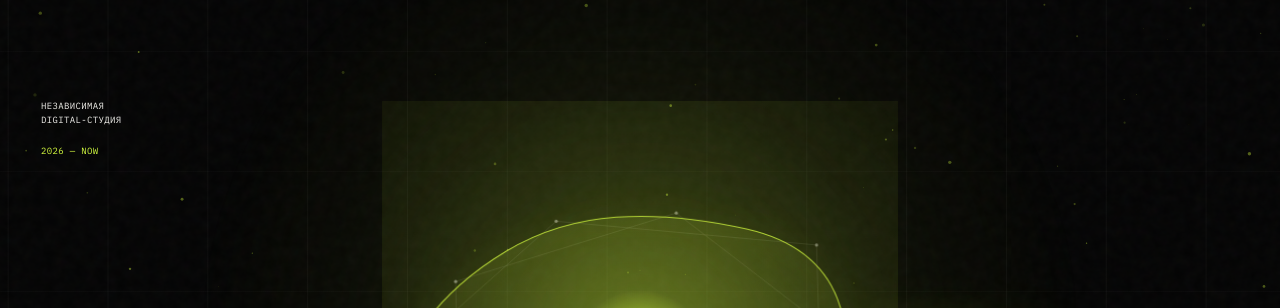
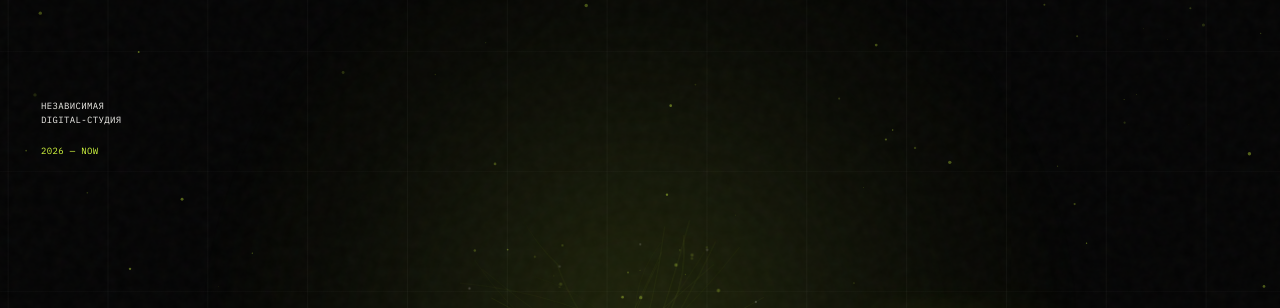
Before and after one commit to acab310501-cmd/Code-Soul, a website built with Vite: page index.html in a window 1280 px wide. Shown: the part 69-377 px from the top of the page. Built offline with nearby package versions, Linux system fonts and the light colour scheme; some packages are replaced by stand-ins of ours; animation ran at ten frames a second.

```diff
--- a/src/components/Organism.js
+++ b/src/components/Organism.js
@@ -1,59 +1,56 @@
 /**
  * Organism — главный герой Hero и символ бренда Code & Soul.
  *
- * Не текст. Не сфера. Не частицы сами по себе.
- * Живая форма на стыке нейронной сети, магнитного поля и плазмы:
- * органическая мембрана SOUL (лаймовое свечение, дыхание, жидкая
- * пульсация — источник энергии всей страницы) и внутри неё —
- * угловатый каркас CODE (тонкие связи и узлы — структура, на
- * которой держится форма).
+ * Визуальный язык: не контур, не многоугольник, не залитая клякса.
+ * Это облако светящихся нитей и пыли — как долгая выдержка нейронного
+ * разряда или плазмы. Тонкие лаймовые нити (SOUL — энергия, жизнь)
+ * веером расходятся из ядра к невидимому каркасу опорных точек
+ * (CODE — структура, которая держит форму, но сама не видна как линия).
+ * Нити рисуются аддитивным блендингом — там, где они пересекаются,
+ * свечение само нарастает, как в референсе.
  *
- * Генеративность: каждый визит — новая, но узнаваемая особь. Число
- * узлов, асимметрия, ритм дыхания и рисунок связей пересчитываются
- * заново при каждой загрузке (без seed/localStorage — сознательно,
- * чтобы организм ощущался живым, а не кэшированным), но алгоритм и
- * цветовой язык неизменны — поэтому это всегда узнаваемо Code & Soul.
+ * Генеративность: число опорных точек, кривизна нитей, рисунок пыли
+ * и ритм дыхания каждый раз новые (без seed), но алгоритм и цвет —
+ * неизменны, поэтому это всегда узнаваемо Code & Soul.
  *
- * Рождение: первые ~2.4с после снятия лоадера организм не «появляется»,
- * а рождается — из точки, которую сначала прорисовывает структура
- * (code), а затем в неё вливается жизнь (soul-энергия), со вспышкой
- * и лёгким перелётом (overshoot) — ощущение первого вдоха.
+ * Рождение: первые ~2.2с после снятия лоадера организм не "появляется",
+ * а рождается — сначала едва заметный каркас, затем в него стремительно
+ * вливается энергия, с короткой вспышкой ядра — первый вдох.
  *
- * Реагирует на курсор, никогда не останавливается, но сделана так,
- * чтобы не нагружать средние ноутбуки/мобильные: 2D canvas, без
- * тяжёлых фильтров per-frame, пауза вне вьюпорта и на скрытой вкладке.
+ * Реагирует на курсор, никогда не останавливается, но экономна:
+ * пауза вне вьюпорта/на скрытой вкладке, DPR ограничен, без тяжёлых
+ * per-frame фильтров на весь canvas (главная причина прошлого бага —
+ * заливка всего canvas full-rect градиентом, из-за которой был виден
+ * квадрат — здесь такого нет: всё рисуется локально, вокруг ядра).
  */
 
 const TAU = Math.PI * 2;
-
-function easeOutBack(x) {
-  const c1 = 1.70158;
-  const c3 = c1 + 1;
-  return 1 + c3 * Math.pow(x - 1, 3) + c1 * Math.pow(x - 1, 2);
-}
 
 function easeOutExpo(x) {
   return x === 1 ? 1 : 1 - Math.pow(2, -10 * x);
 }
 
+function rand(min, max) {
+  return min + Math.random() * (max - min);
+}
+
 export class Organism {
-  constructor({ canvas, minNodes = 9, maxNodes = 14 }) {
+  constructor({ canvas, minAnchors = 8, maxAnchors = 12 }) {
     this.canvas = canvas;
     this.ctx = canvas.getContext("2d");
     this.wrap = canvas.parentElement;
 
     const isSmall = window.innerWidth < 700;
-    const lo = isSmall ? Math.max(6, minNodes - 3) : minNodes;
-    const hi = isSmall ? Math.max(8, maxNodes - 4) : maxNodes;
-
-    // ГЕНЕРАТИВНОСТЬ — каждая загрузка выращивает свою особь.
-    this.nodeCount = Math.round(lo + Math.random() * (hi - lo));
-    this.meshStep = 2 + Math.floor(Math.random() * 2); // 2 или 3 — разный рисунок каркаса
-    this.squish = 0.76 + Math.random() * 0.22; // асимметрия формы (не идеальный круг)
-    this.rotation = Math.random() * TAU;
-    this.radiusJitter = 0.92 + Math.random() * 0.18;
+    const lo = isSmall ? Math.max(6, minAnchors - 2) : minAnchors;
+    const hi = isSmall ? Math.max(7, maxAnchors - 3) : maxAnchors;
 
     this.reducedMotion = window.matchMedia("(prefers-reduced-motion: reduce)").matches;
+
+    // ГЕНЕРАТИВНОСТЬ — у каждой загрузки своя особь, но тот же вид.
+    this.anchorCount = Math.round(rand(lo, hi));
+    this.squish = rand(0.82, 1.08);
+    this.rotation = Math.random() * TAU;
+    this.radiusJitter = rand(0.9, 1.08);
 
     this.width = 0;
     this.height = 0;
@@ -64,27 +61,67 @@ export class Organism {
     this.visible = true;
     this.lastFrame = 0;
 
-    // Рождение
     this.birth = this.reducedMotion ? 1 : 0;
     this.birthStarted = this.reducedMotion;
-    this.birthDuration = 2.4;
+    this.birthStartTime = null;
+    this.birthDuration = 2.2;
 
     this.pointer = { x: 0, y: 0, active: false, tx: 0, ty: 0 };
 
-    this.colors = {
-      soul: "215, 255, 63",
-      code: "241, 240, 235",
-    };
+    this.colors = { soul: "215, 255, 63", code: "241, 240, 235" };
 
-    this.nodes = Array.from({ length: this.nodeCount }, (_, i) => ({
-      angle: (i / this.nodeCount) * TAU + this.rotation,
+    // Опорные точки каркаса (CODE) — не рисуются линиями, но управляют
+    // тем, куда "дует" энергия (SOUL).
+    this.anchors = Array.from({ length: this.anchorCount }, (_, i) => ({
+      angle: (i / this.anchorCount) * TAU + this.rotation,
       seedA: Math.random() * TAU,
       seedB: Math.random() * TAU,
       seedC: Math.random() * TAU,
       pulse: Math.random() * TAU,
-      radiusMix: 0.85 + Math.random() * 0.3, // у каждого узла свой "характер"
+      radiusMix: rand(0.82, 1.18),
       x: 0,
       y: 0,
+    }));
+
+    // Нити — рисуются от точки у ядра к одному из якорей, с органичным
+    // изгибом. Количество и распределение случайны, но пропорциональны
+    // числу якорей — форма остаётся узнаваемой.
+    const filamentCount = Math.round(this.anchorCount * rand(2.6, 3.4));
+    this.filaments = Array.from({ length: filamentCount }, () => {
+      const anchorIndex = Math.floor(Math.random() * this.anchorCount);
+      return {
+        anchorIndex,
+        startAngle: Math.random() * TAU,
+        startRadiusFrac: rand(0.02, 0.22),
+        endRadiusFrac: rand(0.85, 1.18),
+        endAngleJitter: rand(-0.22, 0.22),
+        curl: rand(-1, 1) * rand(0.15, 0.45),
+        curlFreq: rand(0.15, 0.4),
+        phase: Math.random() * TAU,
+        widthMix: rand(0.5, 1.4),
+        alphaMix: rand(0.5, 1.2),
+      };
+    });
+
+    // Несколько нитей "вырываются" за пределы формы — как в референсе,
+    // тонкие усы, ускользающие за основной силуэт.
+    this.tendrils = Array.from({ length: Math.round(this.anchorCount * 0.5) }, () => ({
+      anchorIndex: Math.floor(Math.random() * this.anchorCount),
+      reach: rand(1.25, 1.7),
+      angleJitter: rand(-0.3, 0.3),
+      curl: rand(-1, 1) * rand(0.2, 0.5),
+      phase: Math.random() * TAU,
+    }));
+
+    // Пыль — искры, разбросанные по объёму формы.
+    const dustCount = isSmall ? 40 : 70;
+    this.dust = Array.from({ length: dustCount }, () => ({
+      angle: Math.random() * TAU,
+      radiusFrac: rand(0.05, 1.25),
+      driftSpeed: rand(-0.06, 0.06),
+      size: rand(0.5, 1.8),
+      phase: Math.random() * TAU,
+      twinkleSpeed: rand(0.6, 1.8),
     }));
 
     this.resize = this.resize.bind(this);
@@ -116,13 +153,11 @@ export class Organism {
     window.addEventListener("code-soul:theme", (event) => this.setTheme(event.detail.theme));
     this.setTheme(document.documentElement.dataset.theme === "light" ? "light" : "dark");
 
-    // Организм рождается ровно в момент, когда лоадер открывает сцену —
-    // первый вдох синхронен с первым кадром, который видит пользователь.
     window.addEventListener("code-soul:genesis", this.startBirth, { once: true });
-    // Страховка: если лоадера нет/событие не пришло — не оставляем организм мёртвым.
     this.genesisFallback = setTimeout(this.startBirth, 4200);
 
     if (this.reducedMotion) {
+      this.computeAnchors();
       this.drawFrame();
       this.slowInterval = setInterval(() => this.drawFrame(), 2600);
     } else {
@@ -149,9 +184,9 @@ export class Organism {
     this.canvas.width = this.width * this.dpr;
     this.canvas.height = this.height * this.dpr;
     this.ctx.setTransform(this.dpr, 0, 0, this.dpr, 0, 0);
-    // Организм — главный герой композиции, а не декоративная деталь:
-    // занимает почти весь свой контейнер, глоу выходит за его пределы.
-    this.baseRadius = Math.min(this.width, this.height) * 0.42 * this.radiusJitter;
+    // Держим форму заметно меньше самого canvas — так свечение и нити
+    // естественно затухают, не упираясь в квадратные границы холста.
+    this.baseRadius = Math.min(this.width, this.height) * 0.33 * this.radiusJitter;
     this.cx = this.width / 2;
     this.cy = this.height / 2;
   }
@@ -200,35 +235,31 @@ export class Organism {
       this.birth = Math.min(1, elapsed / this.birthDuration);
     }
 
-    // Плавный лерп указателя — инерция, а не мгновенный отклик.
     this.pointer.x += (this.pointer.tx - this.pointer.x) * 0.06;
     this.pointer.y += (this.pointer.ty - this.pointer.y) * 0.06;
 
+    this.computeAnchors();
     this.drawFrame();
     this.raf = requestAnimationFrame(this.tick);
   }
 
-  nodeRadius(node) {
+  anchorRadius(anchor) {
     const t = this.time;
     const breathe =
       1 +
-      0.16 * Math.sin(t * 0.55 + node.seedA) +
-      0.08 * Math.sin(t * 1.35 + node.seedB) +
-      0.05 * Math.sin(t * 2.4 + node.seedC);
-    return this.baseRadius * breathe * node.radiusMix;
+      0.14 * Math.sin(t * 0.5 + anchor.seedA) +
+      0.07 * Math.sin(t * 1.2 + anchor.seedB) +
+      0.04 * Math.sin(t * 2.1 + anchor.seedC);
+    return this.baseRadius * breathe * anchor.radiusMix;
   }
 
-  computeNodes() {
+  computeAnchors() {
     const { cx, cy } = this;
-    // Структура (каркас) раскрывается первой и чуть быстрее, чем
-    // разливается энергия мембраны — сперва скелет, потом жизнь в нём.
-    const lifeScale = this.reducedMotion
-      ? 1
-      : easeOutBack(Math.min(1, this.birth * 1.15));
+    const lifeScale = this.reducedMotion ? 1 : easeOutExpo(Math.min(1, this.birth * 1.3));
 
-    this.nodes.forEach((node) => {
-      let r = this.nodeRadius(node) * lifeScale;
-      let angle = node.angle + Math.sin(this.time * 0.12 + node.seedA) * 0.05;
+    this.anchors.forEach((anchor) => {
+      let r = this.anchorRadius(anchor) * lifeScale;
+      let angle = anchor.angle + Math.sin(this.time * 0.1 + anchor.seedA) * 0.05;
       let x = cx + Math.cos(angle) * r;
       let y = cy + Math.sin(angle) * r * this.squish;
 
@@ -238,115 +269,154 @@ export class Organism {
         const dist = Math.hypot(dx, dy) || 1;
         const influence = Math.max(0, 1 - dist / (this.baseRadius * 1.5));
         if (influence > 0) {
-          const push = influence * this.baseRadius * 0.22;
+          const push = influence * this.baseRadius * 0.2;
           x += (dx / dist) * push;
           y += (dy / dist) * push;
         }
       }
 
-      node.x = x;
-      node.y = y;
+      anchor.x = x;
+      anchor.y = y;
     });
   }
 
   drawFrame() {
     if (!this.ctx) return;
-    if (!this.reducedMotion) this.computeNodes();
-    else if (!this.nodes[0].x) this.computeNodes();
-
     const ctx = this.ctx;
     ctx.clearRect(0, 0, this.width, this.height);
 
-    const structureAlpha = this.reducedMotion ? 1 : Math.min(1, this.birth * 2.4);
-    const lifeAlpha = this.reducedMotion ? 1 : easeOutExpo(Math.max(0, (this.birth - 0.15) / 0.85));
-    // Вспышка первого вдоха — короткий всплеск яркости, когда энергия входит в форму.
+    const structureAlpha = this.reducedMotion ? 1 : Math.min(1, this.birth * 2.6);
+    const lifeAlpha = this.reducedMotion
+      ? 1
+      : easeOutExpo(Math.max(0, (this.birth - 0.12) / 0.88));
     const spark = this.reducedMotion
       ? 0
-      : Math.max(0, 1 - Math.abs(this.birth - 0.42) * 5) * 0.6;
+      : Math.max(0, 1 - Math.abs(this.birth - 0.4) * 5) * 0.7;
 
-    this.drawCodeLattice(ctx, structureAlpha);
-    this.drawSoulMembrane(ctx, lifeAlpha, spark);
+    if (lifeAlpha <= 0 && structureAlpha <= 0) return;
+
+    ctx.save();
+    ctx.globalCompositeOperation = "lighter";
+    this.drawFilaments(ctx, lifeAlpha, spark);
+    this.drawDust(ctx, lifeAlpha);
+    this.drawCore(ctx, lifeAlpha, spark);
+    ctx.restore();
+
+    this.drawAnchorMarks(ctx, structureAlpha);
   }
 
-  smoothPath(ctx, points, close = true) {
-    if (points.length < 3) return;
-    ctx.beginPath();
-    const first = points[0];
-    const last = points[points.length - 1];
-    const start = { x: (last.x + first.x) / 2, y: (last.y + first.y) / 2 };
-    ctx.moveTo(start.x, start.y);
-    for (let i = 0; i < points.length; i++) {
-      const p0 = points[i];
-      const p1 = points[(i + 1) % points.length];
-      const mid = { x: (p0.x + p1.x) / 2, y: (p0.y + p1.y) / 2 };
-      ctx.quadraticCurveTo(p0.x, p0.y, mid.x, mid.y);
-    }
-    if (close) ctx.closePath();
+  // Мягкий органичный изгиб точки на кривой — не случайный дребезг,
+  // а плавное "дыхание" нити во времени.
+  curlOffset(seedFreq, phase, amount) {
+    return Math.sin(this.time * seedFreq + phase) * amount;
   }
 
-  drawSoulMembrane(ctx, lifeAlpha, spark) {
+  drawFilaments(ctx, lifeAlpha, spark) {
     if (lifeAlpha <= 0) return;
     const { cx, cy, baseRadius } = this;
 
-    // SOUL — источник света всей страницы: широкий эмбиент-глоу, который
-    // выходит далеко за пределы формы и физически освещает сцену вокруг.
-    const glowGrad = ctx.createRadialGradient(cx, cy, 0, cx, cy, baseRadius * 2.8);
-    glowGrad.addColorStop(0, `rgba(${this.colors.soul}, ${0.2 * lifeAlpha + spark * 0.35})`);
-    glowGrad.addColorStop(0.45, `rgba(${this.colors.soul}, ${0.07 * lifeAlpha})`);
-    glowGrad.addColorStop(1, `rgba(${this.colors.soul}, 0)`);
-    ctx.fillStyle = glowGrad;
-    ctx.fillRect(0, 0, this.width, this.height);
+    this.filaments.forEach((f) => {
+      const anchor = this.anchors[f.anchorIndex];
+      if (!anchor) return;
 
-    // Мембрана — жидкая, живая, "дышащая" форма.
-    this.smoothPath(ctx, this.nodes);
-    const bodyGrad = ctx.createRadialGradient(cx, cy, baseRadius * 0.1, cx, cy, baseRadius * 1.4);
-    bodyGrad.addColorStop(0, `rgba(${this.colors.soul}, ${0.24 * lifeAlpha})`);
-    bodyGrad.addColorStop(0.7, `rgba(${this.colors.soul}, ${0.07 * lifeAlpha})`);
-    bodyGrad.addColorStop(1, `rgba(${this.colors.soul}, 0)`);
-    ctx.fillStyle = bodyGrad;
-    ctx.fill();
+      const startR = baseRadius * f.startRadiusFrac;
+      const sx = cx + Math.cos(f.startAngle) * startR;
+      const sy = cy + Math.sin(f.startAngle) * startR * this.squish;
 
-    ctx.save();
-    ctx.shadowBlur = 26 + spark * 24;
-    ctx.shadowColor = `rgba(${this.colors.soul}, ${0.85 * lifeAlpha})`;
-    ctx.strokeStyle = `rgba(${this.colors.soul}, ${(0.75 + spark * 0.25) * lifeAlpha})`;
-    ctx.lineWidth = 1.1;
-    ctx.stroke();
-    ctx.restore();
+      const anchorAngle = Math.atan2(anchor.y - cy, (anchor.x - cx) || 1);
+      const anchorDist = Math.hypot(anchor.x - cx, anchor.y - cy);
+      const endAngle = anchorAngle + f.endAngleJitter;
+      const endR = anchorDist * f.endRadiusFrac;
+      const ex = cx + Math.cos(endAngle) * endR;
+      const ey = cy + Math.sin(endAngle) * endR;
 
-    // Ядро — источник энергии, вспыхивает ярче в момент рождения.
-    const coreR = baseRadius * (0.32 + spark * 0.1);
-    const coreGrad = ctx.createRadialGradient(cx, cy, 0, cx, cy, coreR);
-    coreGrad.addColorStop(0, `rgba(${this.colors.soul}, ${(0.9 + spark * 0.1) * lifeAlpha})`);
-    coreGrad.addColorStop(1, `rgba(${this.colors.soul}, 0)`);
-    ctx.fillStyle = coreGrad;
+      const midX = (sx + ex) / 2;
+      const midY = (sy + ey) / 2;
+      const dx = ex - sx;
+      const dy = ey - sy;
+      const len = Math.hypot(dx, dy) || 1;
+      const nx = -dy / len;
+      const ny = dx / len;
+      const wobble = this.curlOffset(f.curlFreq, f.phase, len * f.curl);
+      const cxp = midX + nx * wobble;
+      const cyp = midY + ny * wobble;
+
+      const alpha = 0.09 * f.alphaMix * lifeAlpha + spark * 0.05;
+      ctx.strokeStyle = `rgba(${this.colors.soul}, ${alpha})`;
+      ctx.lineWidth = 0.6 * f.widthMix;
+      ctx.beginPath();
+      ctx.moveTo(sx, sy);
+      ctx.quadraticCurveTo(cxp, cyp, ex, ey);
+      ctx.stroke();
+    });
+
+    this.tendrils.forEach((t) => {
+      const anchor = this.anchors[t.anchorIndex];
+      if (!anchor) return;
+      const angle = Math.atan2(anchor.y - cy, (anchor.x - cx) || 1) + t.angleJitter;
+      const dist = Math.hypot(anchor.x - cx, anchor.y - cy);
+      const ex = cx + Math.cos(angle) * dist * t.reach;
+      const ey = cy + Math.sin(angle) * dist * t.reach;
+      const midX = (anchor.x + ex) / 2;
+      const midY = (anchor.y + ey) / 2;
+      const wobble = this.curlOffset(0.3, t.phase, 14 * t.curl);
+
+      const grad = ctx.createLinearGradient(anchor.x, anchor.y, ex, ey);
+      grad.addColorStop(0, `rgba(${this.colors.soul}, ${0.16 * lifeAlpha})`);
+      grad.addColorStop(1, `rgba(${this.colors.soul}, 0)`);
+      ctx.strokeStyle = grad;
+      ctx.lineWidth = 0.5;
+      ctx.beginPath();
+      ctx.moveTo(anchor.x, anchor.y);
+      ctx.quadraticCurveTo(midX + wobble, midY - wobble, ex, ey);
+      ctx.stroke();
+    });
+  }
+
+  drawDust(ctx, lifeAlpha) {
+    if (lifeAlpha <= 0) return;
+    const { cx, cy, baseRadius } = this;
+
+    this.dust.forEach((d) => {
+      const angle = d.angle + this.time * d.driftSpeed;
+      const r = baseRadius * d.radiusFrac;
+      const x = cx + Math.cos(angle) * r;
+      const y = cy + Math.sin(angle) * r * this.squish;
+      const twinkle = 0.4 + 0.6 * Math.abs(Math.sin(this.time * d.twinkleSpeed + d.phase));
+      const edgeFalloff = 1 - Math.min(1, d.radiusFrac / 1.3) * 0.6;
+
+      ctx.fillStyle = `rgba(${this.colors.soul}, ${0.5 * twinkle * edgeFalloff * lifeAlpha})`;
+      ctx.beginPath();
+      ctx.arc(x, y, d.size, 0, TAU);
+      ctx.fill();
+    });
+  }
+
+  drawCore(ctx, lifeAlpha, spark) {
+    if (lifeAlpha <= 0) return;
+    const { cx, cy, baseRadius } = this;
+    const coreR = baseRadius * (0.22 + spark * 0.08);
+
+    const grad = ctx.createRadialGradient(cx, cy, 0, cx, cy, coreR);
+    grad.addColorStop(0, `rgba(${this.colors.soul}, ${(0.85 + spark * 0.15) * lifeAlpha})`);
+    grad.addColorStop(0.5, `rgba(${this.colors.soul}, ${0.35 * lifeAlpha})`);
+    grad.addColorStop(1, `rgba(${this.colors.soul}, 0)`);
+    ctx.fillStyle = grad;
     ctx.beginPath();
     ctx.arc(cx, cy, coreR, 0, TAU);
     ctx.fill();
   }
 
-  drawCodeLattice(ctx, structureAlpha) {
+  // Едва заметные узлы каркаса — структура, которая держит форму,
+  // но не спорит с ней визуально (никаких прямых линий-«звёзд»).
+  drawAnchorMarks(ctx, structureAlpha) {
     if (structureAlpha <= 0) return;
-    const nodes = this.nodes;
-    const step = this.meshStep;
-
     ctx.save();
-    ctx.strokeStyle = `rgba(${this.colors.code}, ${0.16 * structureAlpha})`;
-    ctx.lineWidth = 0.6;
-    for (let i = 0; i < nodes.length; i++) {
-      const a = nodes[i];
-      const b = nodes[(i + step) % nodes.length];
+    this.anchors.forEach((anchor, i) => {
+      const pulse = 0.3 + 0.3 * Math.abs(Math.sin(this.time * 0.8 + anchor.pulse + i));
+      ctx.fillStyle = `rgba(${this.colors.code}, ${pulse * 0.4 * structureAlpha})`;
       ctx.beginPath();
-      ctx.moveTo(a.x, a.y);
-      ctx.lineTo(b.x, b.y);
-      ctx.stroke();
-    }
-
-    nodes.forEach((node, i) => {
-      const pulse = 0.35 + 0.35 * Math.abs(Math.sin(this.time * 0.9 + node.pulse));
-      ctx.fillStyle = `rgba(${this.colors.code}, ${pulse * 0.65 * structureAlpha})`;
-      ctx.beginPath();
-      ctx.arc(node.x, node.y, 1.6, 0, TAU);
+      ctx.arc(anchor.x, anchor.y, 1.1, 0, TAU);
       ctx.fill();
     });
     ctx.restore();
--- a/src/styles/hero.css
+++ b/src/styles/hero.css
@@ -187,9 +187,9 @@
 .hero__organism {
   position: relative;
   z-index: 2;
-  width: clamp(300px, 40vw, 660px);
+  width: clamp(280px, 36vw, 620px);
   aspect-ratio: 1 / 1;
-  margin: 0 clamp(-30px, -3vw, -10px);
+  margin: 0;
 }
 .hero__organism-canvas {
   display: block;
@@ -210,7 +210,7 @@
 }
 
 @media (max-width: 900px) {
-  .hero__organism { width: clamp(240px, 50vw, 420px); margin: 0 -14px; }
+  .hero__organism { width: clamp(240px, 50vw, 420px); margin: 0; }
   .hero__word--code { font-size: clamp(16px, 2.4vw, 22px); }
   .hero__word--soul { font-size: clamp(26px, 8vw, 48px); }
 }
@@ -224,7 +224,7 @@
     justify-self: center;
   }
   .hero__word--code { order: 1; transform: none; }
-  .hero__organism { order: 2; width: 72vw; margin: -8px 0; }
+  .hero__organism { order: 2; width: 72vw; margin: 8px 0; }
   .hero__word--soul { order: 3; }
 }
 
```
